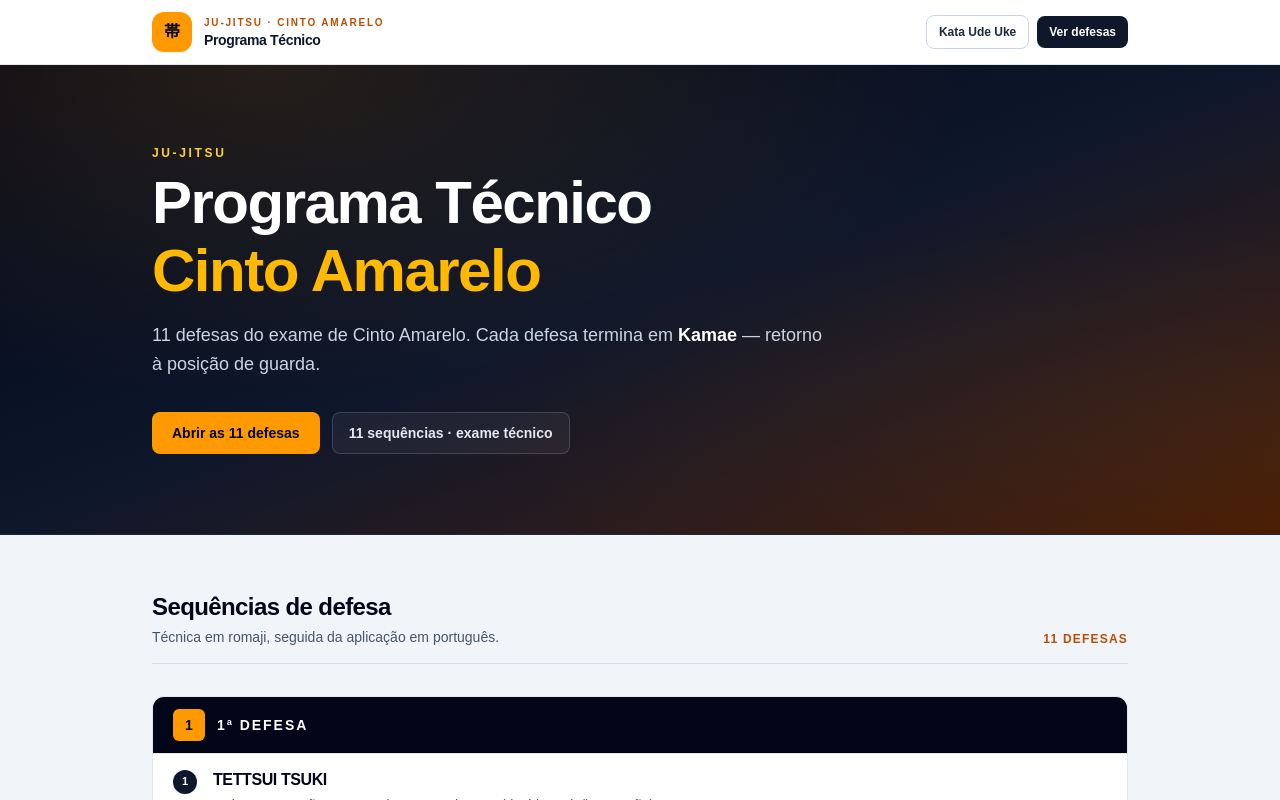
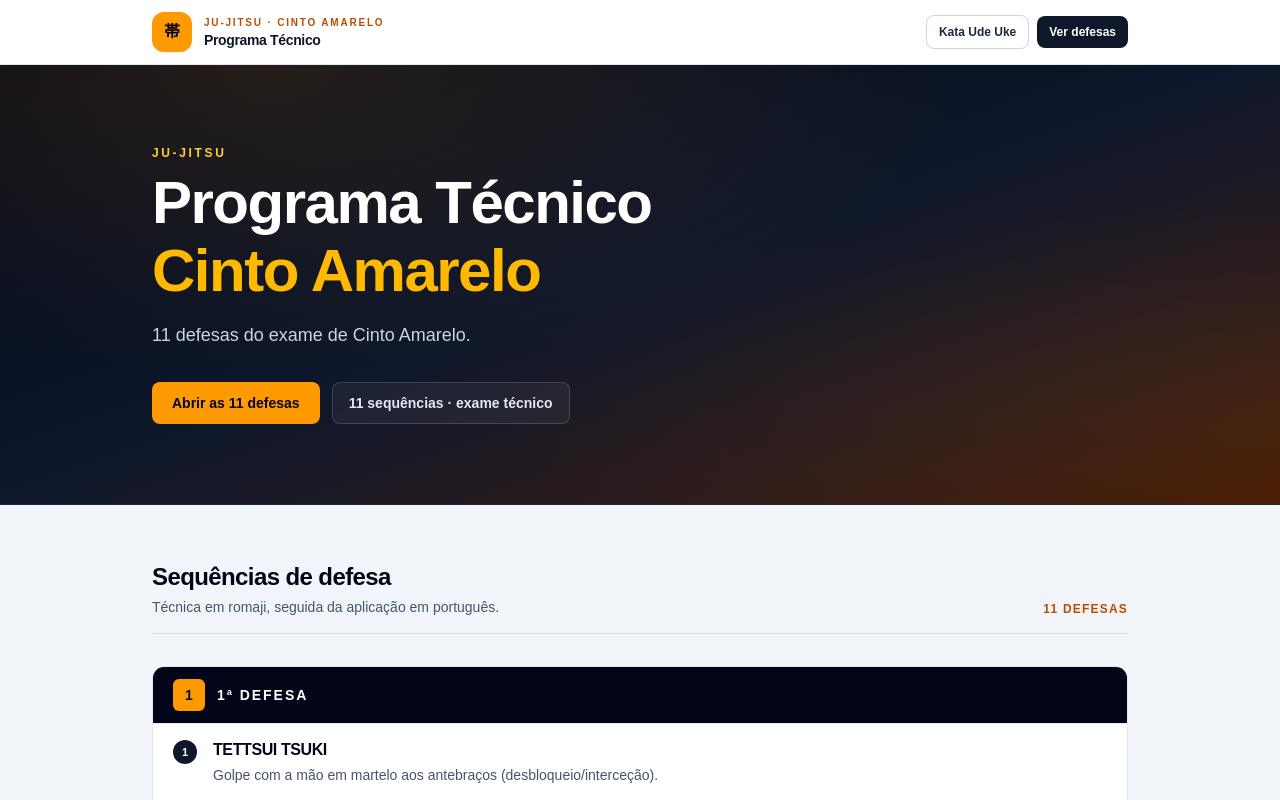
Before and after one commit to magalhaesals/seishinzen, a Next.js app: page /faixa-amarela in a window 1280 px wide. Shown: the top 800 px of the page. Built offline with nearby package versions, Linux system fonts and the light colour scheme.

Commit message:
Remove Kamae closing note from Cinto Amarelo hero
Co-authored-by: Antonio Magalhães <magalhaesals@users.noreply.github.com>

```diff
--- a/src/app/faixa-amarela/page.tsx
+++ b/src/app/faixa-amarela/page.tsx
@@ -69,9 +69,7 @@ export default function FaixaAmarelaPage() {
             </span>
           </h1>
           <p className="mt-5 max-w-2xl text-base leading-relaxed text-slate-300 sm:text-lg print:text-slate-600">
-            {FAIXA_AMARELA_PROGRAM.subtitle}. Cada defesa termina em{" "}
-            <strong className="text-white print:text-slate-900">Kamae</strong> —
-            retorno à posição de guarda.
+            {FAIXA_AMARELA_PROGRAM.subtitle}.
           </p>
           <div className="mt-8 flex flex-wrap gap-3 text-sm font-semibold print:hidden">
             <a
```
